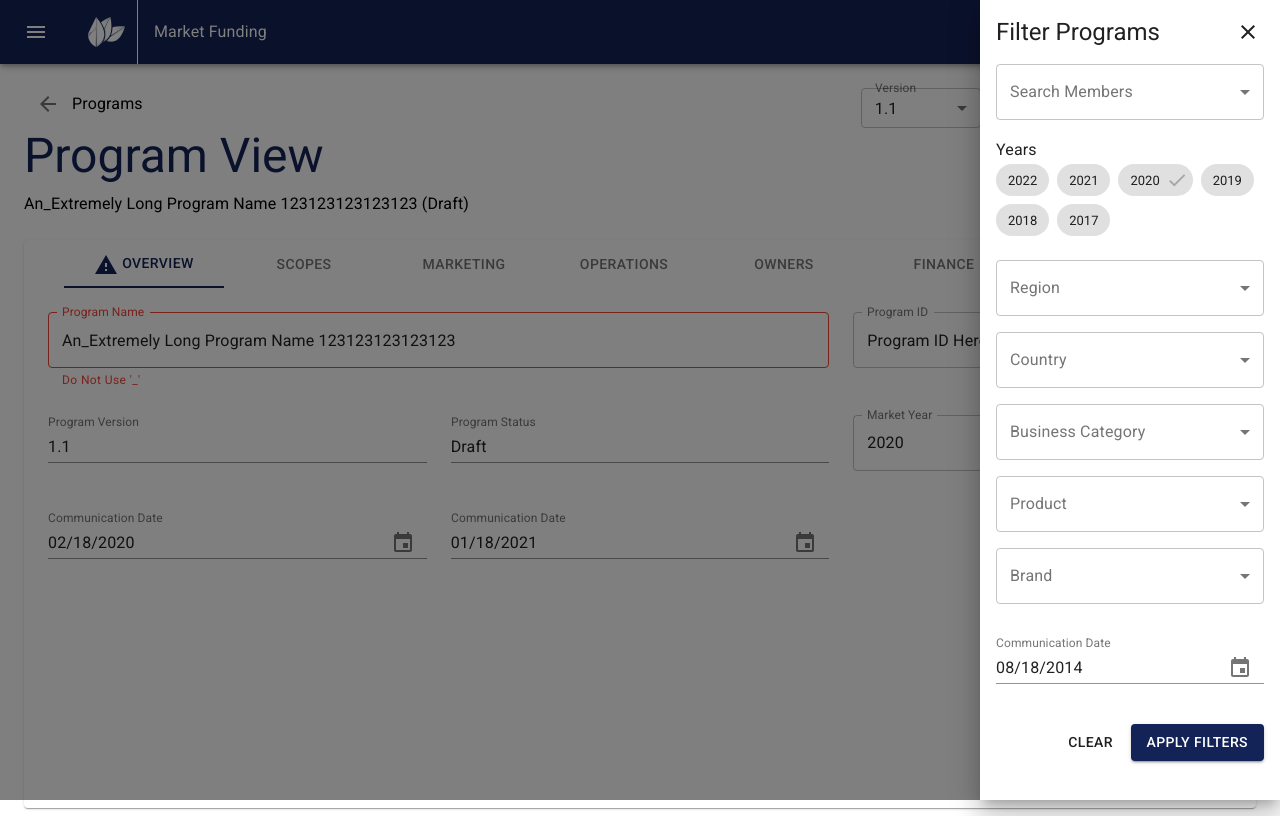
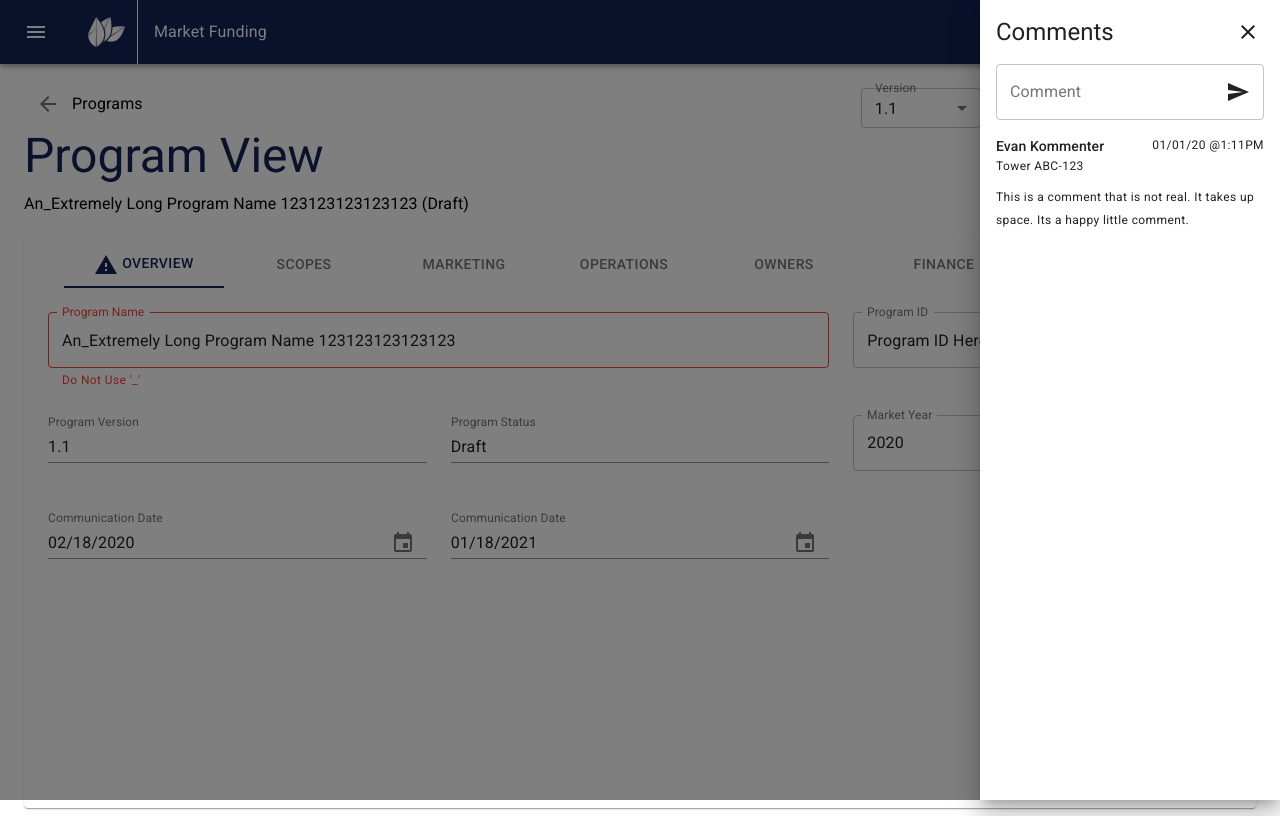
Before and after one commit to stephen-salyer/testingDART, a React (Create React App) app: page /program/1 in a window 1280 px wide. Both pictures are taken after a click on the button "COMMENTS". Built offline with nearby package versions, Linux system fonts and the light colour scheme; grey boxes are pictures that could not be loaded; the HTML template or start-up script is replaced by a standard one.

Commit message:
Comments Section

```diff
--- a/src/Components/Comments.js
+++ b/src/Components/Comments.js
@@ -5,22 +5,11 @@ import Drawer from '@material-ui/core/Drawer';
 import Button from '@material-ui/core/Button';
 import IconButton from '@material-ui/core/IconButton';
 import Box from '@material-ui/core/Box';
-
-import InputLabel from '@material-ui/core/InputLabel';
-import MenuItem from '@material-ui/core/MenuItem';
-import FormControl from '@material-ui/core/FormControl';
-import Select from '@material-ui/core/Select';
+import SendIcon from '@material-ui/icons/Send';
 import Typography from '@material-ui/core/Typography';
-import Chip from '@material-ui/core/Chip';
-import DoneIcon from '@material-ui/icons/Done';
 import CloseIcon from '@material-ui/icons/Close';
-import DateFnsUtils from '@date-io/date-fns';
-import {
-  KeyboardDatePicker,
-  MuiPickersUtilsProvider,
-} from '@material-ui/pickers';
 import CardHeader from '@material-ui/core/CardHeader';
-import 'date-fns';
+import {TextField, InputAdornment} from '@material-ui/core';
 
 const useStyles = makeStyles({
   root: {
@@ -56,26 +45,6 @@ export default function Comments() {
   const [state, setState] = React.useState({
     right: false,
   });
-  const [age, setAge] = React.useState('');
-  const handleChange = (event) => {
-    setAge(event.target.value);
-  };
-
-  const handleDelete = () => {
-    console.info('You clicked the delete icon.');
-  };
-
-  const handleClick = () => {
-    console.info('You clicked the Chip.');
-  };
-
-  const [selectedDate, setSelectedDate] = React.useState(
-    new Date('2014-08-18T21:11:54')
-  );
-
-  const handleDateChange = (date) => {
-    setSelectedDate(date);
-  };
 
   const toggleDrawer = (anchor, open) => (event) => {
     if (
@@ -101,7 +70,7 @@ export default function Comments() {
         alignItems="center"
         justifyContent="space-between"
       >
-        <CardHeader title="Filter Programs"></CardHeader>
+        <CardHeader title="Comments"></CardHeader>
         <Box p={1}>
           <IconButton onClick={toggleDrawer(anchor, false)} color="inherit">
             <CloseIcon />
@@ -109,190 +78,33 @@ export default function Comments() {
         </Box>
       </Box>
       <Box pb={2} pl={2} pr={2} pt={0}>
-        <FormControl variant="outlined" className={classes.formControl}>
-          <InputLabel id="demo-simple-select-outlined-label">
-            Search Members
-          </InputLabel>
-
-          <Select
-            labelId="demo-simple-select-outlined-label"
-            id="demo-simple-select-outlined"
-            label="Search Members"
-            value={age}
-            onChange={handleChange}
-          >
-            <MenuItem value="">
-              <em>None</em>
-            </MenuItem>
-            <MenuItem value={10}>Bob Bobbert</MenuItem>
-            <MenuItem value={20}>Rob Robbert</MenuItem>
-            <MenuItem value={30}>Tob Tobbert</MenuItem>
-          </Select>
-        </FormControl>
-      </Box>
-      <Box pb={2} pl={2} pr={2}>
-        <Typography variant="subtitle1">Years</Typography>
-        <Chip
-          onClick={handleClick}
-          className={classes.chipPadding}
-          label="2022"
-        />
-        <Chip
-          onClick={handleClick}
-          className={classes.chipPadding}
-          label="2021"
-        />
-        <Chip
-          className={classes.chipPadding}
-          label="2020"
-          onClick={handleClick}
-          onDelete={handleDelete}
-          deleteIcon={<DoneIcon />}
-        />
-        <Chip
-          onClick={handleClick}
-          className={classes.chipPadding}
-          label="2019"
-        />
-        <Chip
-          onClick={handleClick}
-          className={classes.chipPadding}
-          label="2018"
-        />
-        <Chip
-          onClick={handleClick}
-          className={classes.chipPadding}
-          label="2017"
+        <TextField
+          className={(classes.margin, classes.formControl)}
+          id="input-with-icon-textfield"
+          label="Comment"
+          variant="outlined"
+          multiline
+          InputProps={{
+            endAdornment: (
+              <InputAdornment position="end">
+                <SendIcon />
+              </InputAdornment>
+            ),
+          }}
         />
       </Box>
-      <Box pb={2} pl={2} pr={2}>
-        <FormControl variant="outlined" className={classes.formControl}>
-          <InputLabel id="demo-simple-select-outlined-label">Region</InputLabel>
-          <Select
-            labelId="demo-simple-select-outlined-label"
-            id="demo-simple-select-outlined"
-            label="Search Members"
-            value={age}
-            onChange={handleChange}
-          >
-            <MenuItem>
-              <em>None</em>
-            </MenuItem>
-            <MenuItem value={10}>North America</MenuItem>
-          </Select>
-        </FormControl>
+      <Box pl={2} pr={2} display="flex" justifyContent="space-between">
+        <Typography variant="subtitle2">Evan Kommenter</Typography>
+        <Typography variant="caption">01/01/20 @1:11PM</Typography>
       </Box>
-      <Box pb={2} pl={2} pr={2}>
-        <FormControl variant="outlined" className={classes.formControl}>
-          <InputLabel id="demo-simple-select-outlined-label">
-            Country
-          </InputLabel>
-          <Select
-            labelId="demo-simple-select-outlined-label"
-            id="demo-simple-select-outlined"
-            label="Search Members"
-            value={age}
-            onChange={handleChange}
-          >
-            <MenuItem value="">
-              <em>None</em>
-            </MenuItem>
-            <MenuItem value={10}>US</MenuItem>
-            <MenuItem value={20}>Canada</MenuItem>
-          </Select>
-        </FormControl>
+      <Box mt={-0.5} pb={1} pl={2} pr={2}>
+        <Typography variant="caption">Tower ABC-123</Typography>
       </Box>
-      <Box pb={2} pl={2} pr={2}>
-        <FormControl variant="outlined" className={classes.formControl}>
-          <InputLabel id="demo-simple-select-outlined-label">
-            Business Category
-          </InputLabel>
-          <Select
-            labelId="demo-simple-select-outlined-label"
-            id="demo-simple-select-outlined"
-            label="Search Members"
-            value={age}
-            onChange={handleChange}
-          >
-            <MenuItem value="">
-              <em>None</em>
-            </MenuItem>
-            <MenuItem value={10}>Channel</MenuItem>
-            <MenuItem value={20}>Climate</MenuItem>
-            <MenuItem value={30}>Crop Protection</MenuItem>
-          </Select>
-        </FormControl>
-      </Box>
-      <Box pb={2} pl={2} pr={2}>
-        <FormControl variant="outlined" className={classes.formControl}>
-          <InputLabel id="demo-simple-select-outlined-label">
-            Product
-          </InputLabel>
-          <Select
-            labelId="demo-simple-select-outlined-label"
-            id="demo-simple-select-outlined"
-            label="Search Members"
-            value={age}
-            onChange={handleChange}
-          >
-            <MenuItem value="">
-              <em>None</em>
-            </MenuItem>
-            <MenuItem value={10}>All</MenuItem>
-            <MenuItem value={20}>Acceleration</MenuItem>
-            <MenuItem value={30}>Acetanilide</MenuItem>
-          </Select>
-        </FormControl>
-      </Box>
-      <Box pb={2} pl={2} pr={2}>
-        <FormControl variant="outlined" className={classes.formControl}>
-          <InputLabel id="demo-simple-select-outlined-label">Brand</InputLabel>
-          <Select
-            labelId="demo-simple-select-outlined-label"
-            id="demo-simple-select-outlined"
-            label="Search Members"
-            value={age}
-            onChange={handleChange}
-          >
-            <MenuItem value="">
-              <em>None</em>
-            </MenuItem>
-            <MenuItem value={10}>All</MenuItem>
-            <MenuItem value={20}>Absolute</MenuItem>
-            <MenuItem value={30}>Absolute Maxx</MenuItem>
-          </Select>
-        </FormControl>
-      </Box>
-      <Box pb={2} pl={2} pr={2}>
-        <MuiPickersUtilsProvider utils={DateFnsUtils}>
-          <KeyboardDatePicker
-            disableToolbar
-            fullWidth={true}
-            variant="inline"
-            format="MM/dd/yyyy"
-            margin="normal"
-            id="date-picker-inline"
-            label="Communication Date"
-            value={selectedDate}
-            onChange={handleDateChange}
-            KeyboardButtonProps={{
-              'aria-label': 'change date',
-            }}
-          />
-        </MuiPickersUtilsProvider>
-      </Box>
-      <Box p={2} display="flex" justifyContent="flex-end">
-        <Box pr={1}>
-          <Button>clear</Button>
-        </Box>
-        <Button
-          variant="contained"
-          color="primary"
-          onClick={toggleDrawer(anchor, false)}
-          onKeyDown={toggleDrawer(anchor, false)}
-        >
-          Apply Filters
-        </Button>
+      <Box mt={0} pb={2} pl={2} pr={2}>
+        <Typography variant="caption" lineHeight="8px">
+          This is a comment that is not real. It takes up space. Its a happy
+          little comment.
+        </Typography>
       </Box>
     </div>
   );
@@ -301,7 +113,6 @@ export default function Comments() {
     <Box
       display="flex"
       alignItems="center"
-      onClick={toggleDrawer('right', true)}
       className={classes.CommentsButtonMargin}
     >
       <Button
```
